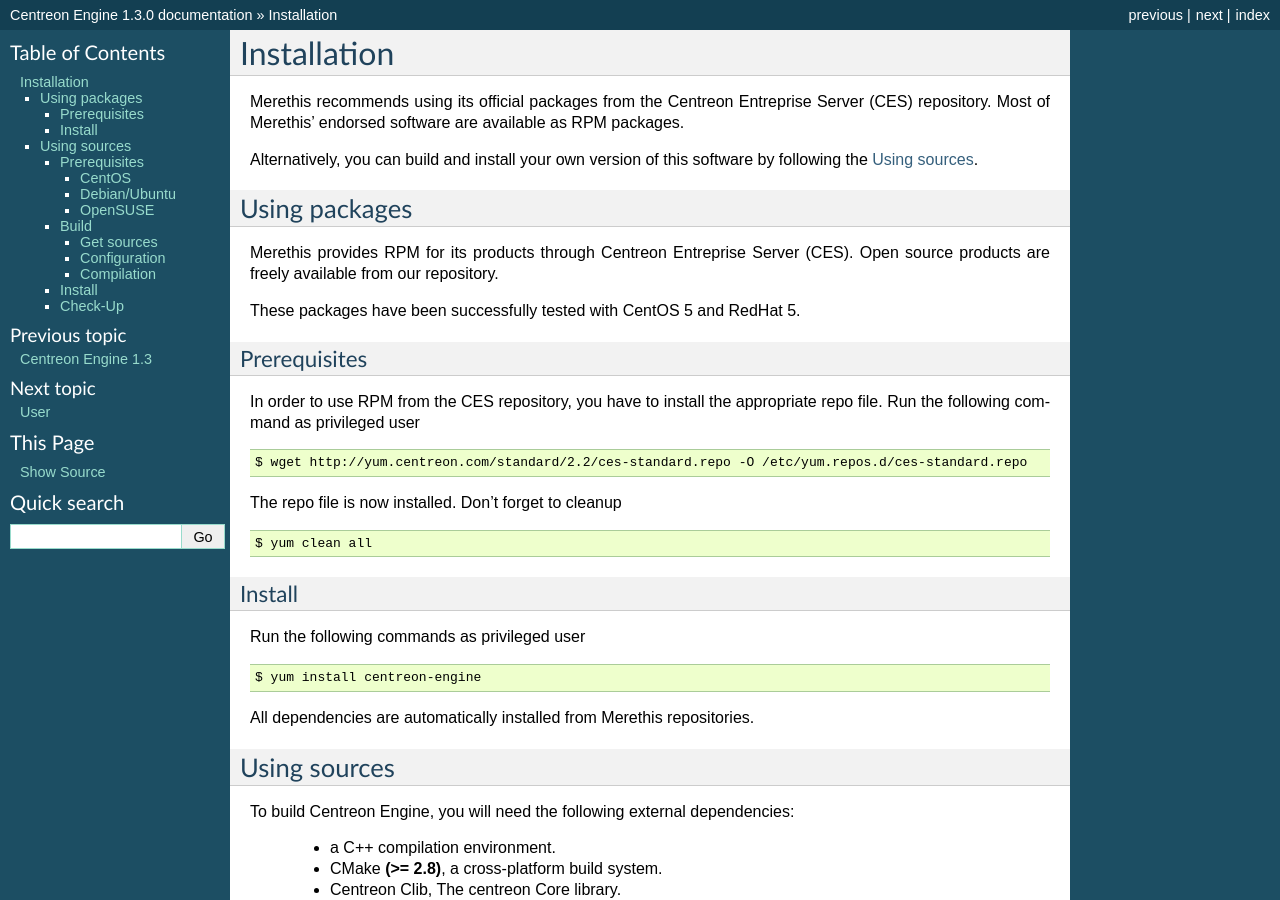
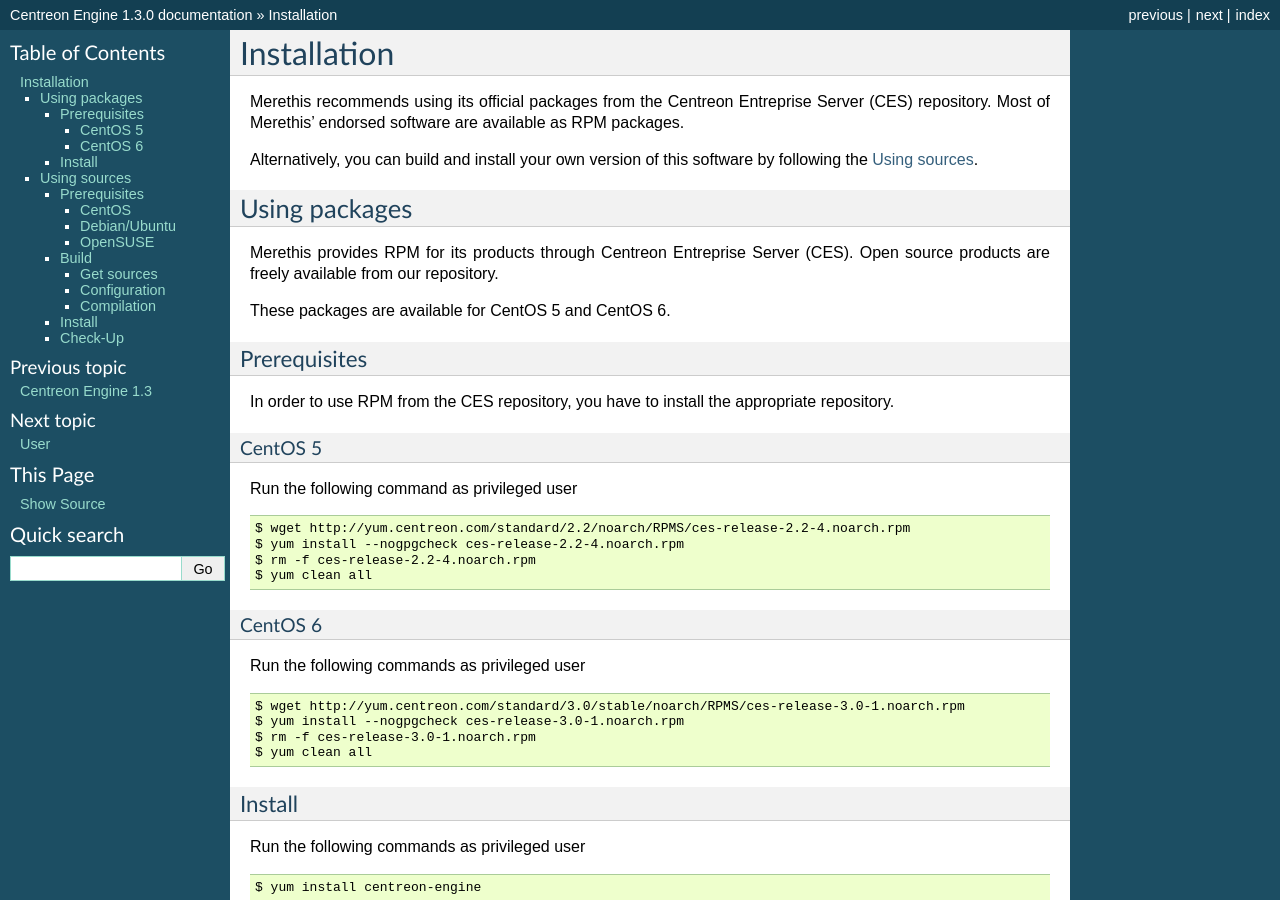
Before and after one commit to centreon/centreon-engine, a Sphinx documentation site: the page built from doc/installation/index.rst, in a window 1280 px wide and 900 px high. Built offline with Sphinx 7.4.7, drawn with Linux system fonts in a browser that asks for light colours.

Commit message:
Documentation update.

```diff
--- a/doc/installation/index.rst
+++ b/doc/installation/index.rst
@@ -19,7 +19,7 @@
 Server (CES). Open source products are freely available from our
 repository.
 
-These packages have been successfully tested with CentOS 5 and RedHat 5.
+These packages are available for CentOS 5 and CentOS 6.
 
 .. _user_installation_packages_prerequisites:
 
@@ -27,12 +27,26 @@
 =============
 
 In order to use RPM from the CES repository, you have to install the
-appropriate repo file. Run the following command as privileged user ::
+appropriate repository.
 
-  $ wget http://yum.centreon.com/standard/2.2/ces-standard.repo -O /etc/yum.repos.d/ces-standard.repo
+CentOS 5
+--------
 
-The repo file is now installed. Don't forget to cleanup ::
+Run the following command as privileged user ::
 
+  $ wget http://yum.centreon.com/standard/2.2/noarch/RPMS/ces-release-2.2-4.noarch.rpm
+  $ yum install --nogpgcheck ces-release-2.2-4.noarch.rpm
+  $ rm -f ces-release-2.2-4.noarch.rpm
+  $ yum clean all
+
+CentOS 6
+--------
+
+Run the following commands as privileged user ::
+
+  $ wget http://yum.centreon.com/standard/3.0/stable/noarch/RPMS/ces-release-3.0-1.noarch.rpm
+  $ yum install --nogpgcheck ces-release-3.0-1.noarch.rpm
+  $ rm -f ces-release-3.0-1.noarch.rpm
   $ yum clean all
 
 Install
```
